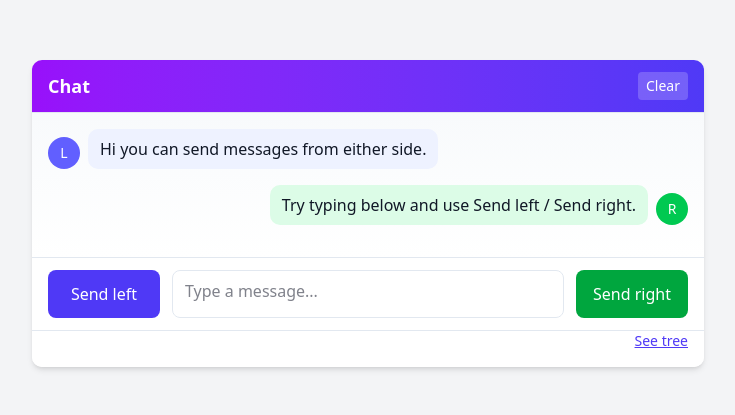
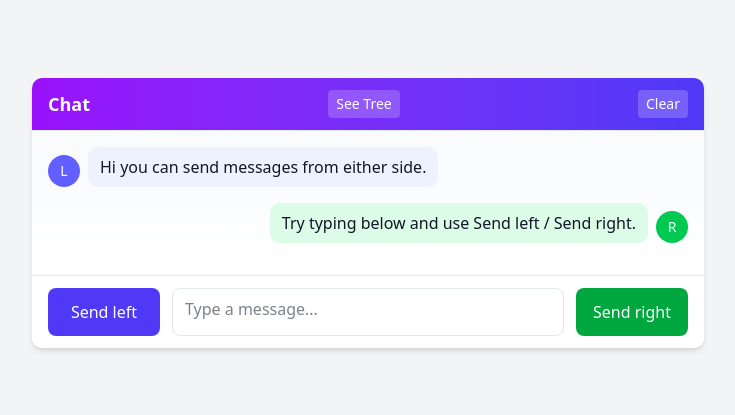
Before and after one commit to questionable-innovations/watchful-halloween-2025, a SvelteKit app in the folder frontend/: page / in a window 1280 px wide. Shown: the part 187-602 px from the top of the page, without its empty margins (272-1007 px from the left). Built offline with nearby package versions, Linux system fonts and the light colour scheme.

Commit message:
message tree fixed

```diff
--- a/frontend/src/lib/components/message-tree.svelte
+++ b/frontend/src/lib/components/message-tree.svelte
@@ -154,7 +154,7 @@
       <Tree hierarchy={complexDataHierarchy} {orientation} nodeSize={layout === 'node' ? nodeSize : undefined}>
         {#snippet children({ nodes, links })}
           <Layer type={"svg"} class="w-full h-full">
-            {#each links as link (getNodeKey(link.source) + '_' + getNodeKey(link.target))}
+            {#each links.filter(l => l.source.depth > 0 && l.target.depth > 0) as link (getNodeKey(link.source) + '_' + getNodeKey(link.target))}
               <Link
                 data={link}
                 {orientation}
@@ -170,6 +170,7 @@
 
             {#each nodes as node (getNodeKey(node))}
               {#key getNodeKey(node)}
+                {#if node.depth > 0}
                 <Group
                   x={(orientation === 'horizontal' ? node.y : node.x) - nodeWidthFor(node.data.name) / 2}
                   y={(orientation === 'horizontal' ? node.x : node.y) - nodeHeight / 2}
@@ -205,6 +206,7 @@
                     `}
                   />
                 </Group>
+                {/if}
               {/key}
             {/each}
           </Layer>
--- a/frontend/src/routes/+page.svelte
+++ b/frontend/src/routes/+page.svelte
@@ -92,7 +92,9 @@
     <div class="w-full max-w-2xl bg-white rounded-lg shadow-md flex flex-col overflow-hidden">
         <header class="px-4 py-3 border-b flex items-center justify-between bg-gradient-to-r from-purple-600 to-indigo-600 text-white">
             <h1 class="text-lg font-semibold">Chat</h1>
-            <button class="text-sm bg-white/20 hover:bg-white/30 px-2 py-1 rounded" on:click={clearChat}>Clear</button>
+            <button class="text-sm bg-white/20 hover:bg-white/30 px-2 py-1 rounded" onclick={() => (showTree = true)}
+                onkeydown={(e) => (e.key === 'Enter' || e.key === ' ') && (showTree = true)}>See Tree</button>
+            <button class="text-sm bg-white/20 hover:bg-white/30 px-2 py-1 rounded" onclick={clearChat}>Clear</button>
         </header>
 
         <!-- messages -->
@@ -121,11 +123,11 @@
         </main>
 
         <!-- input -->
-        <form class="px-4 py-3 border-t bg-white flex items-center gap-3" on:submit|preventDefault={() => addMessage("right")}>
+        <form class="px-4 py-3 border-t bg-white flex items-center gap-3" onsubmit={() => addMessage("right")}>
             <button
                 type="button"
                 class="w-28 h-12 flex items-center justify-center bg-indigo-600 text-white px-3 py-2 rounded-md hover:bg-indigo-700 flex-shrink-0"
-                on:click={() => addMessage("left")}
+                onclick={() => addMessage("left")}
             >
                 Send left
             </button>
@@ -135,7 +137,7 @@
                 rows="2"
                 bind:value={input}
                 placeholder="Type a message..."
-                on:keydown={handleKeydown}
+                onkeydown={handleKeydown}
                 aria-label="Message input"
             ></textarea>
 
@@ -146,17 +148,6 @@
                 Send right
             </button>
         </form>
-
-        <!-- see tree action -->
-        <div class="px-4 pb-4 bg-white border-t flex justify-end">
-            <button
-                type="button"
-                class="text-indigo-600 hover:text-indigo-800 text-sm underline"
-                on:click={() => (showTree = true)}
-            >
-                See tree
-            </button>
-        </div>
     </div>
 </div>
 
@@ -175,13 +166,14 @@
 
 {#if showTree}
     <!-- Modal overlay -->
-    <div class="fixed inset-0 z-40 bg-black/50" on:click={() => (showTree = false)}></div>
+    <div class="fixed inset-0 z-40 bg-black/50" role="button" tabindex="0" aria-label="Close modal" onclick={() => (showTree = false)} onkeydown={(e) => { if (e.key === 'Enter' || e.key === ' ') { e.preventDefault(); showTree = false; } }}></div>
     <!-- Modal content -->
     <div class="fixed inset-0 z-50 flex items-center justify-center p-4">
-        <div class="w-full max-w-5xl bg-white rounded-lg shadow-lg overflow-hidden" on:click|stopPropagation>
+        <!-- svelte-ignore a11y_interactive_supports_focus -->
+        <div class="w-full max-w-5xl bg-white rounded-lg shadow-lg overflow-hidden" role="dialog" aria-modal="true" aria-labelledby="message-tree-title" onclick={stopPropagation} onkeydown={stopPropagation}>
             <div class="flex items-center justify-between px-4 py-3 border-b">
-                <h2 class="text-lg font-semibold">Message Tree</h2>
-                <button class="text-gray-600 hover:text-gray-800" on:click={() => (showTree = false)}>Close</button>
+                <h2 class="text-lg font-semibold" id="message-tree-title">Message Tree</h2>
+                <button class="text-gray-600 hover:text-gray-800" onclick={() => (showTree = false)}>Close</button>
             </div>
             <div class="max-h-[80vh] h-[min(80vh,800px)] p-4 bg-white">
                 <MessageTree {predictions} orientation="vertical" />
```
